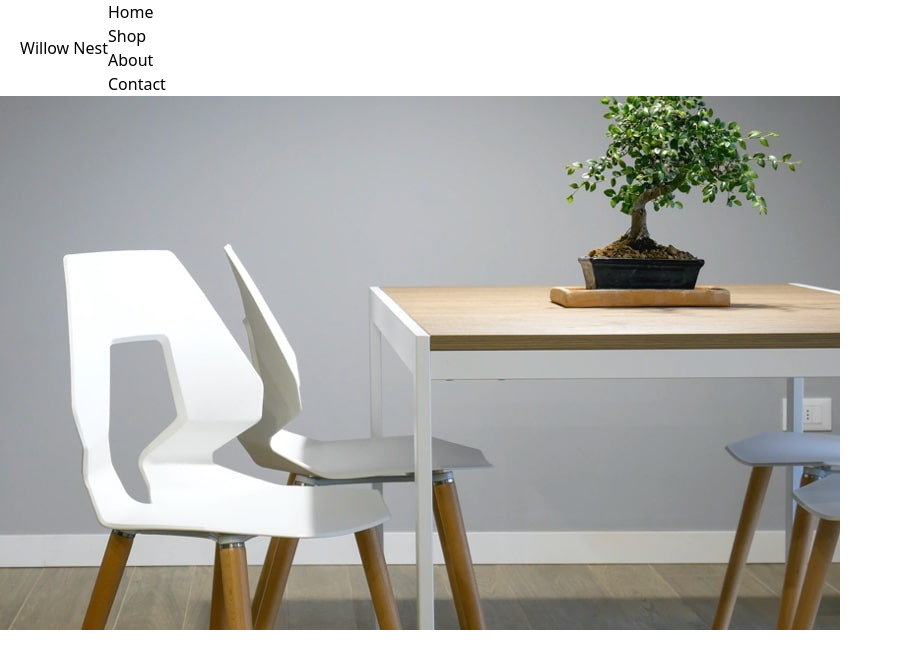
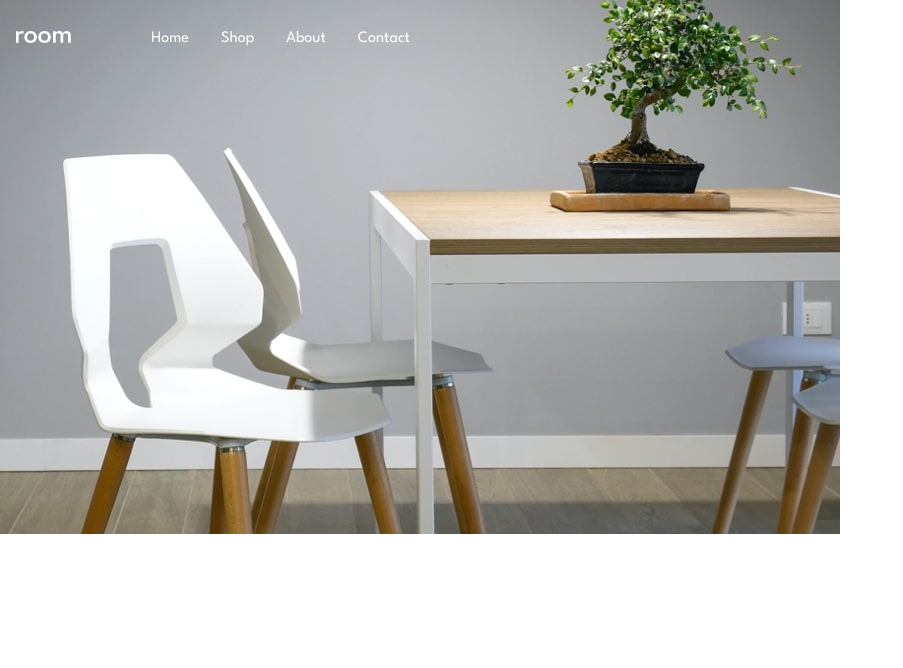
Before and after one commit to JanudaStack/furniture-store-landing-page, a React (Vite) app: page / in a window 1280 px wide. Shown: the top 668 px of the page, without its empty margins (0-903 px from the left). Built offline with nearby package versions, Linux system fonts and the light colour scheme.

Commit message:
Refactor Navbar Section by using Tailwind CSS

```diff
--- a/src/components/Navbar.jsx
+++ b/src/components/Navbar.jsx
@@ -2,29 +2,42 @@ import React from 'react';
 
 const Navbar = () => {
     return (
-        <nav>
+        <nav className="site-nav">
             <div>
-                <div className="site-logo">
+                <button>
                     <img
                         src="/images/icon-hamburger.svg"
-                        alt="hamburger-menu"
+                        alt=""
+                        className="hamburger-menu"
                     />
-                </div>
-                <a href="#home">Willow Nest</a>
+                </button>
+                <a href="#home">
+                    <img src="/images/logo.svg" alt="site-logo" />
+                </a>
+                <div className="desktop-navbar">
                     <ul>
                         <li>
-                        <a href="">Home</a>
+                            <a href="#home" className="underline-hover">
+                                Home
+                            </a>
                         </li>
                         <li>
-                        <a href="">Shop</a>
+                            <a href="#shop" className="underline-hover">
+                                Shop
+                            </a>
                         </li>
                         <li>
-                        <a href="">About</a>
+                            <a href="#about" className="underline-hover">
+                                About
+                            </a>
                         </li>
                         <li>
-                        <a href="">Contact</a>
+                            <a href="#contact" className="underline-hover">
+                                Contact
+                            </a>
                         </li>
                     </ul>
+                </div>
             </div>
         </nav>
     );
--- a/src/index.css
+++ b/src/index.css
@@ -24,17 +24,67 @@ body {
     overflow-x: hidden;
 }
 
-nav {
-    display: flex;
+@layer base {
+    a {
+        @apply font-spartan text-white;
+    }
 }
 
-nav div {
-    display: flex;
-    align-items: center;
-    justify-content: space-between;
+@layer components {
+    /* Fluid font sizes for <a> */
+    .fluid-text-a {
+        font-size: clamp(0.875rem, 1vw + 0.5rem, 1.25rem);
+    }
+
+    /* underline-hover */
+    .underline-hover {
+        position: relative;
+    }
+
+    .underline-hover::after {
+        content: '';
+        position: absolute;
+        bottom: -2px;
+        left: 0;
+        height: 3px;
+        width: 0;
+        transform: translateX(0);
+        background-color: theme(--white);
+        transition: width 0.3s ease-in-out;
+    }
+
+    .underline-hover:hover::after {
+        width: 100%;
+        transform: translateX(-100);
+    }
+
+    /* Navigation */
+    .site-nav {
+        @apply fixed z-50 w-full top-0 left-0 px-4 py-6;
+
+        div {
+            @apply relative flex items-center justify-between mx-auto;
+
+            button {
+                @apply absolute left-0 md:hidden;
+            }
+
+            a {
+                @apply mx-auto md:ml-0 md:mr-auto;
+            }
+        }
+
+        .desktop-navbar {
+            @apply hidden w-full md:flex md:justify-end lg:justify-normal lg:ml-20;
+
+            ul {
+                @apply flex gap-8;
+            }
+        }
+    }
+
+    /* Hero */
+    .site-hero {
+        @apply absolute top-0;
+    }
 }
-
-nav ul {
-    display: hidden;
-    gap: 2rem;
-}
```
Lines whose indentation alone changed are shown as unchanged.
